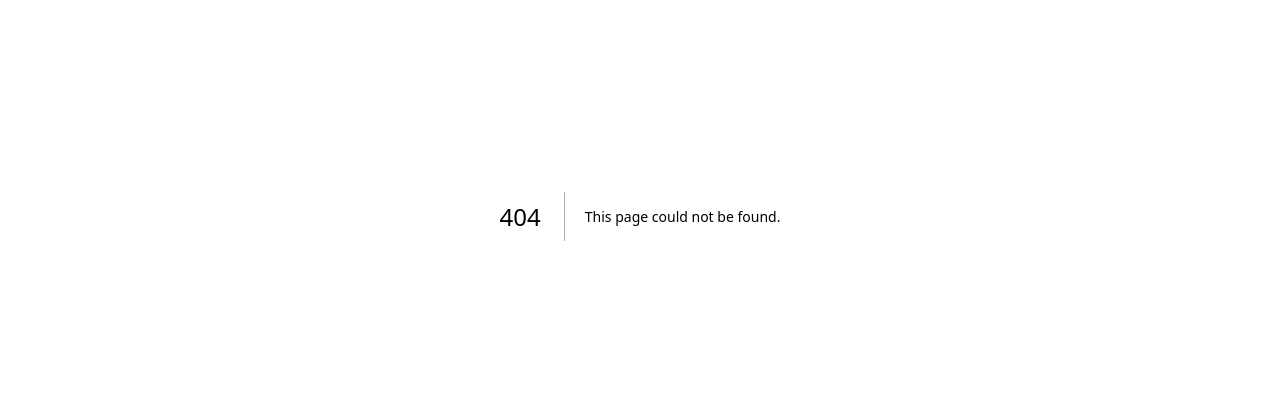
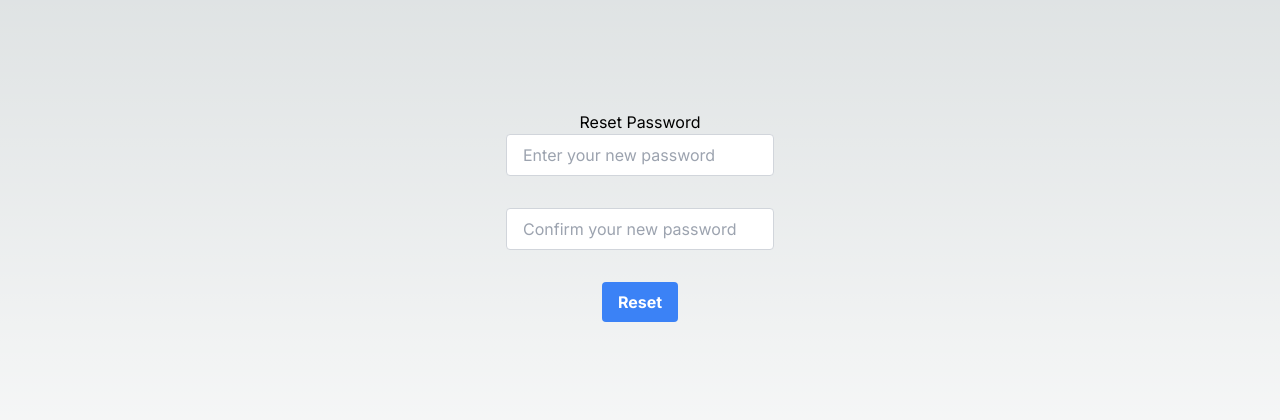
Before and after one commit to phoenixjw/nextAuth, a Next.js app: page /resetpassword in a window 1280 px wide. Before the commit this address had no page. Shown: the part 184-604 px from the top of the page. Built offline with nearby package versions, Linux system fonts and the light colour scheme.

Commit message:
reset password and middleware

```diff
--- /dev/null
+++ b/src/app/api/users/resetpassword/route.ts
@@ -0,0 +1,42 @@
+import { connect } from "@/dbConfig/dbConfig";
+import { NextRequest, NextResponse } from "next/server";
+import User  from "@/models/userModel";
+import { sendEmail } from "@/helpers/mailer";
+import jwt from "jsonwebtoken";
+import bcrypt from 'bcryptjs';
+
+connect()
+
+export async function PATCH(request: NextRequest) {
+    try {
+        const reqBody = await request.json()
+        const {password, token} = reqBody
+        console.log(password, token)
+
+
+
+        // validate token
+        const user = await User.findOne({forgotPasswordToken: token})
+        if(!user){
+            return NextResponse.json({error: "Invalid token"}, {status: 400})
+        }
+
+        console.log(user)
+
+        // encrypt password
+        const hashedPassword = await bcrypt.hash(password, 10)
+
+        user.password = hashedPassword;
+        user.forgotPasswordToken = undefined;
+        user.forgotPasswordTokenExpiry = undefined;
+        await user.save();
+
+        return NextResponse.json({
+          message: "Password reset successfully",
+          success: true,
+        });
+
+    } catch (error: any) {
+        return NextResponse.json({error: error.message}, {status: 500})
+    }
+}
--- /dev/null
+++ b/src/app/resetpassword/page.tsx
@@ -0,0 +1,83 @@
+"use client";
+
+import axios from "axios";
+import React, { useEffect, useState } from "react";
+import { useRouter } from "next/navigation";
+import { toast, Toaster } from "react-hot-toast";
+
+export default function ResetPassword() {
+    const router = useRouter();
+    const [password, setPassword] =useState('')
+    const [confirmPassword, setConfirmPassword] = useState('')
+    const [token, setToken] = useState('');
+
+
+    useEffect(() => {
+        const urlToken = window.location.search.split("=")[1];
+        setToken(urlToken || "");
+      }, []);
+
+
+    const changePassword = async (e: any) => {
+        e.preventDefault();
+        if(password !== confirmPassword) {
+            toast.error("Passwords do not match")
+            return
+        }
+
+        const loadingToastId = toast.loading("Processing...");
+
+        try {
+            const response = await axios.patch('/api/users/resetpassword', {token, password})
+            toast.success(response.data.message);
+
+            router.push('/login')
+
+        } catch(error: any) {
+            toast.error(error.response.data.message);
+        }
+
+        toast.dismiss(loadingToastId);
+    }
+
+
+
+
+
+      return(
+        <div className="flex flex-col items-center justify-center min-h-screen py-2">
+            <h1>Reset Password</h1>
+            <div className="mb-8">
+                <input
+                    className="text-black w-full py-2 px-4 border border-gray-300 rounded"
+                    type="password"
+                    id="password"
+                    placeholder="Enter your new password"
+                    value={password}
+                    onChange={(e) => setPassword(e.target.value)}
+                    required
+                />
+            </div>
+            <div className="mb-8">
+                <input
+                    className="text-black w-full py-2 px-4 border border-gray-300 rounded"
+                    type="password"
+                    id="confirmPassword"
+                    placeholder="Confirm your new password"
+                    value={confirmPassword}
+                    onChange={(e) => setConfirmPassword(e.target.value)}
+                    required
+                />
+            </div>
+                <button
+                    className="bg-blue-500 hover:bg-blue-600 text-white font-bold py-2 px-4 rounded"
+                    type="button"
+                    onClick={changePassword}
+                >
+                    Reset
+                </button>
+
+            <Toaster/>
+        </div>
+      )
+}
--- a/src/middleware.ts
+++ b/src/middleware.ts
@@ -26,6 +26,7 @@ export const config = {
     '/profile/(.*)',
     '/login',
     '/signup',
-    '/verifyemail'
+    '/verifyemail',
+    '/resetpassword',
   ]
 }
```
